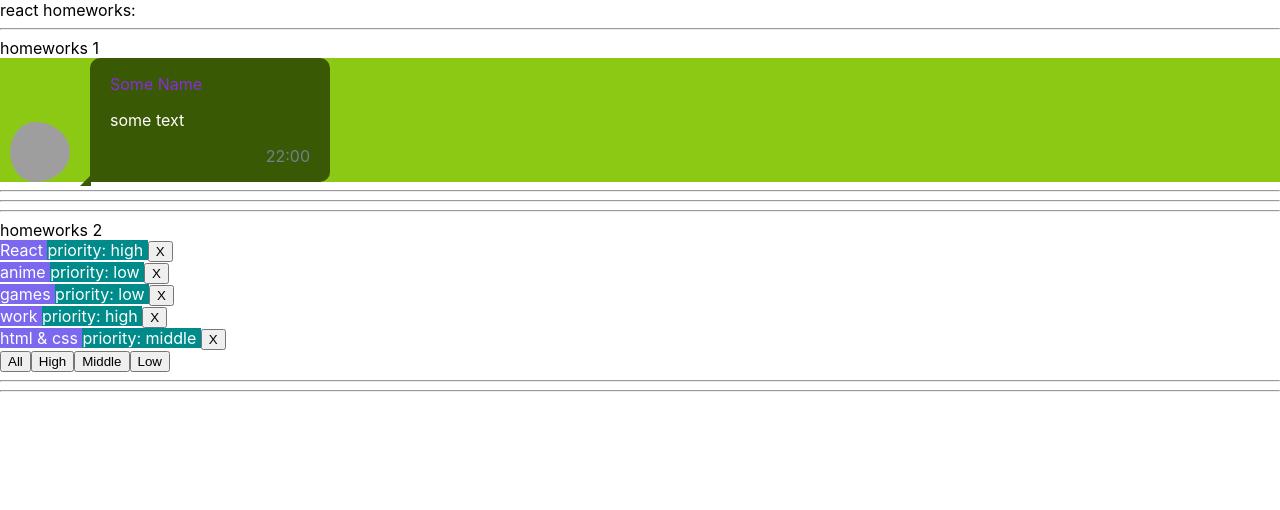
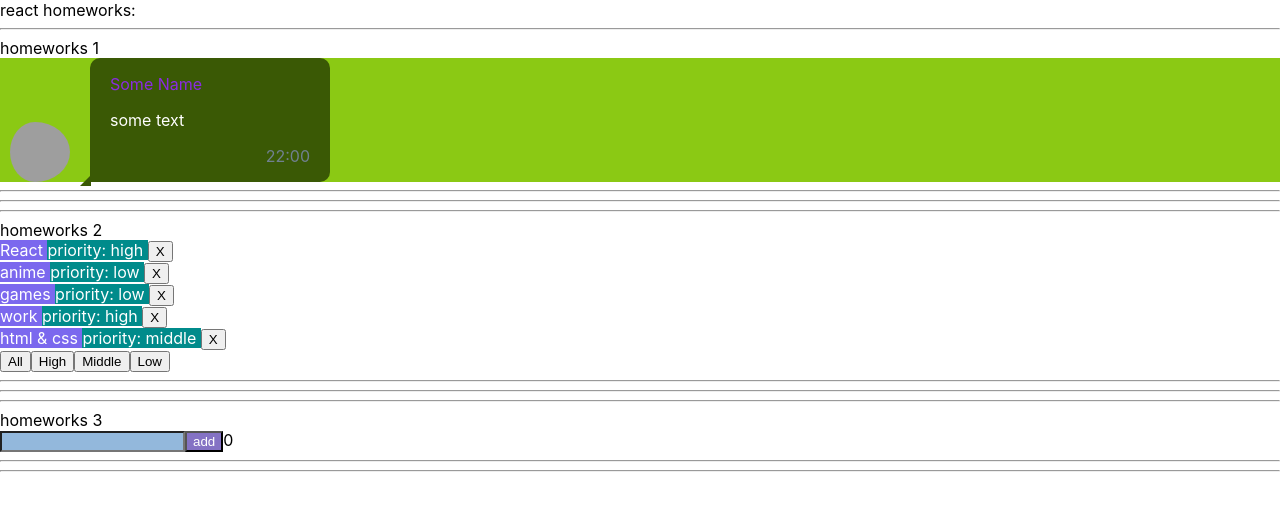
Before and after one commit to NiksKozlov/HW-tasks, a React (Create React App) app: page / in a window 1280 px wide. Shown: the top 510 px of the page. Built offline with nearby package versions, Linux system fonts and the light colour scheme; grey boxes are pictures that could not be loaded.

Commit message:
HW3 completed!

```diff
--- a/package.json
+++ b/package.json
@@ -10,10 +10,12 @@
     "@types/node": "^16.7.13",
     "@types/react": "^18.0.0",
     "@types/react-dom": "^18.0.0",
+    "@types/uuid": "^8.3.4",
     "react": "^18.2.0",
     "react-dom": "^18.2.0",
     "react-scripts": "5.0.1",
     "typescript": "^4.4.2",
+    "uuid": "^8.3.2",
     "web-vitals": "^2.1.0"
   },
   "scripts": {
--- a/src/p1-main/m1-ui/u1-app/App.tsx
+++ b/src/p1-main/m1-ui/u1-app/App.tsx
@@ -2,6 +2,7 @@
 import s from './App.module.css'
 import HW1 from '../../../p2-homeworks/h1/HW1'
 import HW2 from "../../../p2-homeworks/h2/HW2";
+import HW3 from "../../../p2-homeworks/h3/HW3";
 
 function App() {
     return (
@@ -9,7 +10,7 @@
             <div>react homeworks:</div>
             <HW1 />
             <HW2 />
-            {/*<HW3/>*/}
+            <HW3/>
             {/*<HW4/>*/}
             {/*<HW5/>*/}
 
--- a/src/p2-homeworks/h3/Greeting.module.css
+++ b/src/p2-homeworks/h3/Greeting.module.css
@@ -1,7 +1,19 @@
-.someClass {
-
+.beautiful {
+    background-color: #93b8dc;
+    color: white;
 }
 
 .error {
     border: 1px solid red;
+    background-color: #93b8dc;
+    color: white;
 }
+
+.button {
+    background-color: #8472c4;
+    color: white;
+}
+
+.errorTitle {
+    color: red;
+}
--- a/src/p2-homeworks/h3/Greeting.tsx
+++ b/src/p2-homeworks/h3/Greeting.tsx
@@ -1,25 +1,25 @@
-import React from 'react'
+import React, {ChangeEvent} from 'react'
 import s from './Greeting.module.css'
 
 type GreetingPropsType = {
-    name: any // need to fix any
-    setNameCallback: any // need to fix any
-    addUser: any // need to fix any
-    error: any // need to fix any
-    totalUsers: any // need to fix any
+    name: string // need to fix any
+    setNameCallback: (e: ChangeEvent<HTMLInputElement>)=>void // need to fix any
+    addUser: ()=>void // need to fix any
+    error: string // need to fix any
+    totalUsers: number // need to fix any
 }
 
 // презентационная компонента (для верстальщика)
 const Greeting: React.FC<GreetingPropsType> = (
     {name, setNameCallback, addUser, error, totalUsers} // деструктуризация пропсов
 ) => {
-    const inputClass = s.error // need to fix with (?:)
+    const inputClass = error !== '' ? s.error : s.beautiful // need to fix with (?:)
 
     return (
         <div>
             <input value={name} onChange={setNameCallback} className={inputClass}/>
-            <span>{error}</span>
-            <button onClick={addUser}>add</button>
+            <span className={s.errorTitle}>{error}</span>
+            <button className={s.button} onClick={addUser}>add</button>
             <span>{totalUsers}</span>
         </div>
     )
--- a/src/p2-homeworks/h3/GreetingContainer.tsx
+++ b/src/p2-homeworks/h3/GreetingContainer.tsx
@@ -1,9 +1,10 @@
-import React, {useState} from 'react'
+import React, {ChangeEvent, useState} from 'react'
 import Greeting from './Greeting'
+import {UserType} from "./HW3";
 
 type GreetingContainerPropsType = {
-    users: any // need to fix any
-    addUserCallback: any // need to fix any
+    users: Array<UserType> // need to fix any
+    addUserCallback: (name: string) => void // need to fix any
 }
 
 // более простой и понятный для новичков
@@ -12,17 +13,31 @@
 // более современный и удобный для про :)
 // уровень локальной логики
 const GreetingContainer: React.FC<GreetingContainerPropsType> = ({users, addUserCallback}) => { // деструктуризация пропсов
-    const [name, setName] = useState<any>('') // need to fix any
-    const [error, setError] = useState<any>('') // need to fix any
+    const [name, setName] = useState<string>('') // need to fix any
+    const [error, setError] = useState<string>('') // need to fix any
 
-    const setNameCallback = (e: any) => { // need to fix any
-        setName('') // need to fix
+    const setNameCallback = (e: ChangeEvent<HTMLInputElement>) => { // need to fix any
+        if (e.currentTarget.value.length < 1) {              // need to fix
+            setName('')
+            setError('Please enter a valid name')
+        } else {
+            setName(e.currentTarget.value)
+            setError('')
+        }
+
     }
     const addUser = () => {
-        alert(`Hello  !`) // need to fix
+        if (name.length > 0) {
+            alert(`Hello ${name}!`)// need to fix
+            addUserCallback(name)
+            setName('')
+        } else {
+            alert('Please enter a valid name!')
+            setName('')
+        }
     }
 
-    const totalUsers = 0 // need to fix
+    const totalUsers = users.length // need to fix
 
     return (
         <Greeting
--- a/src/p2-homeworks/h3/HW3.tsx
+++ b/src/p2-homeworks/h3/HW3.tsx
@@ -1,18 +1,19 @@
 import React, {useState} from 'react'
 import GreetingContainer from './GreetingContainer'
+import {v1} from "uuid";
 
 // types
 export type UserType = {
-    _id: any // need to fix any
-    name: any // need to fix any
+    _id: string // need to fix any
+    name: string // need to fix any
 }
 
 // уровень работы с глобальными данными
 function HW3() {
-    const [users, setUsers] = useState<any>([]) // need to fix any
+    const [users, setUsers] = useState<Array<UserType>>([]) // need to fix any
 
-    const addUserCallback = (name: any) => { // need to fix any
-        setUsers([]) // need to fix
+    const addUserCallback = (name: string) => { // need to fix any
+        setUsers([{_id: v1(), name}, ...users]) // need to fix
     }
 
     return (
```
Also changed, not shown: 1 other file (tests, documents, lock files or other folders).
